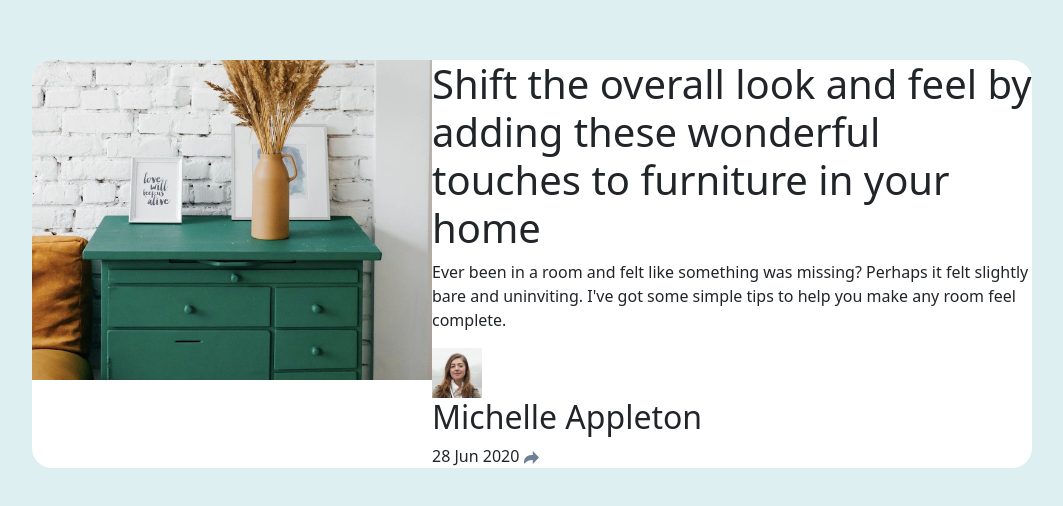
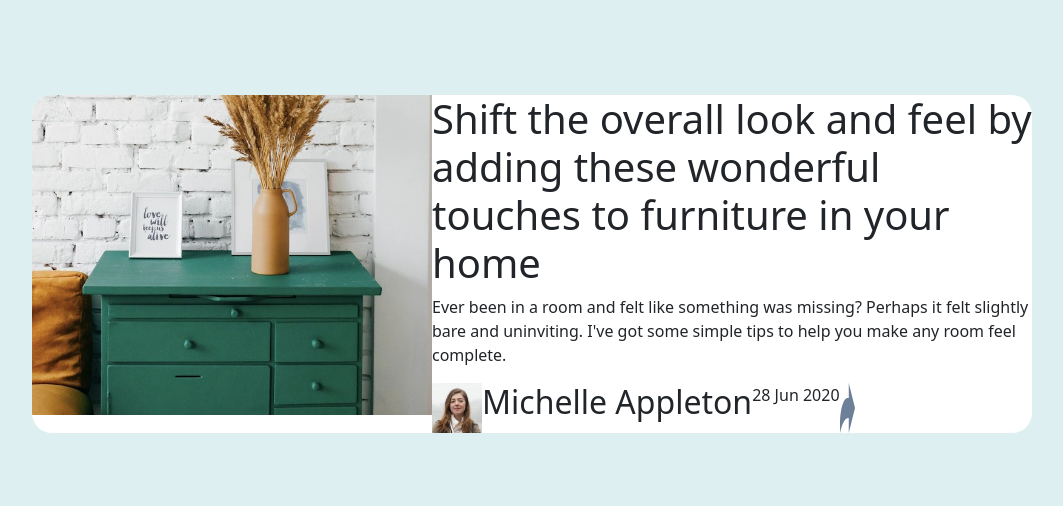
Before and after one commit to aronilie/202207-w2ch1-aron-ilie, a website: page index.html in a window 1280 px wide. Shown: the part 136-642 px from the top of the page, without its empty margins (108-1171 px from the left). Drawn offline with nearby package versions, Linux system fonts and the light colour scheme; files that its build step writes are made by us from their sources.

```diff
--- a/index.html
+++ b/index.html
@@ -17,6 +17,7 @@
       rel="stylesheet"
     />
     <link rel="stylesheet" href="css/styles.css" />
+    <link rel="icon" href="tarjeta-de-identificacion.png" type="image/png" />
     <title>Article preview component</title>
   </head>
   <body>
--- a/sass/components/_article-preview.scss
+++ b/sass/components/_article-preview.scss
@@ -32,6 +32,10 @@
     width: 50px;
     height: 50px;
   }
+
+  &__person {
+    display: flex;
+  }
 }
 
 .image-container img {
```
Also changed, not shown: tarjeta-de-identificacion.png (added).
